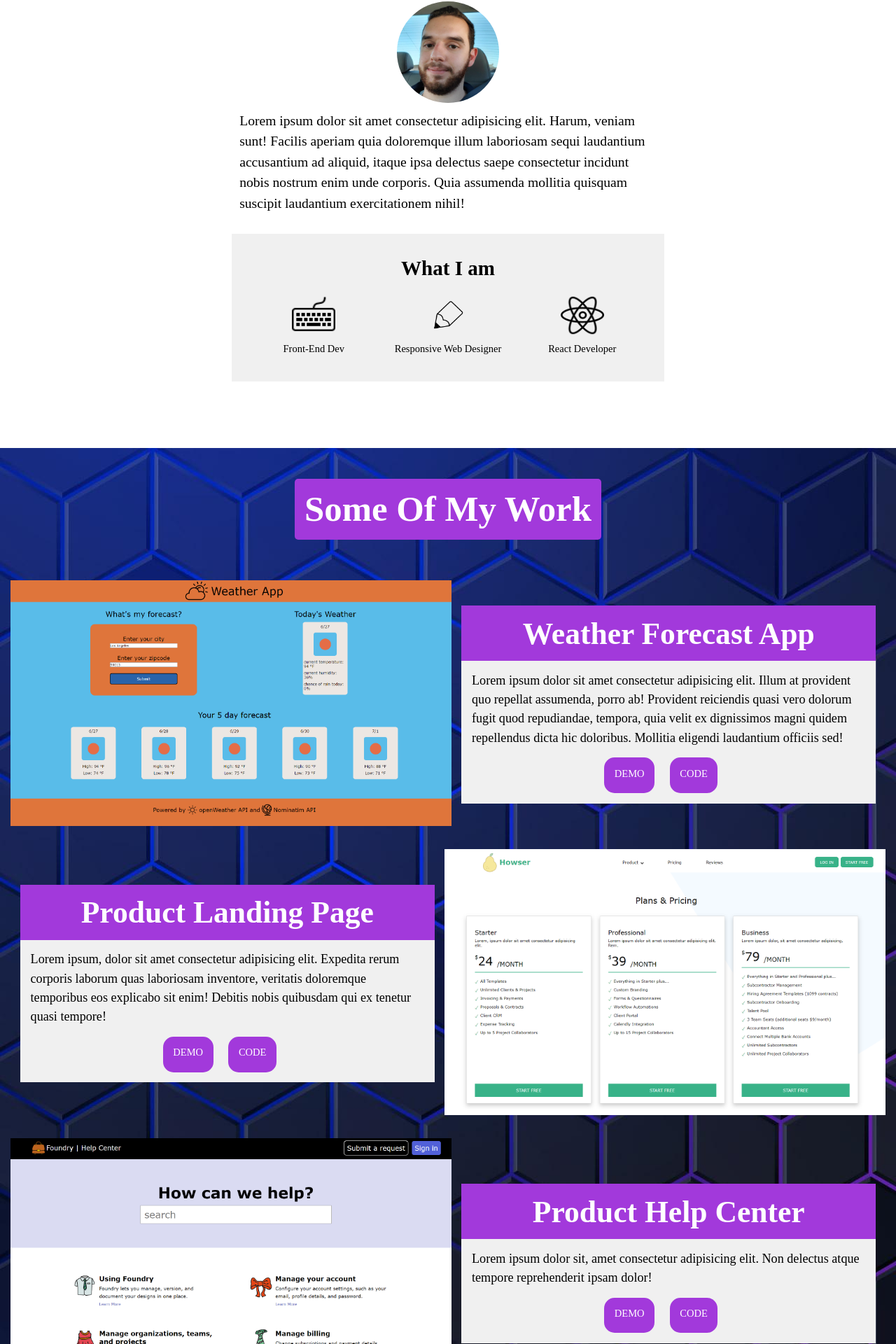
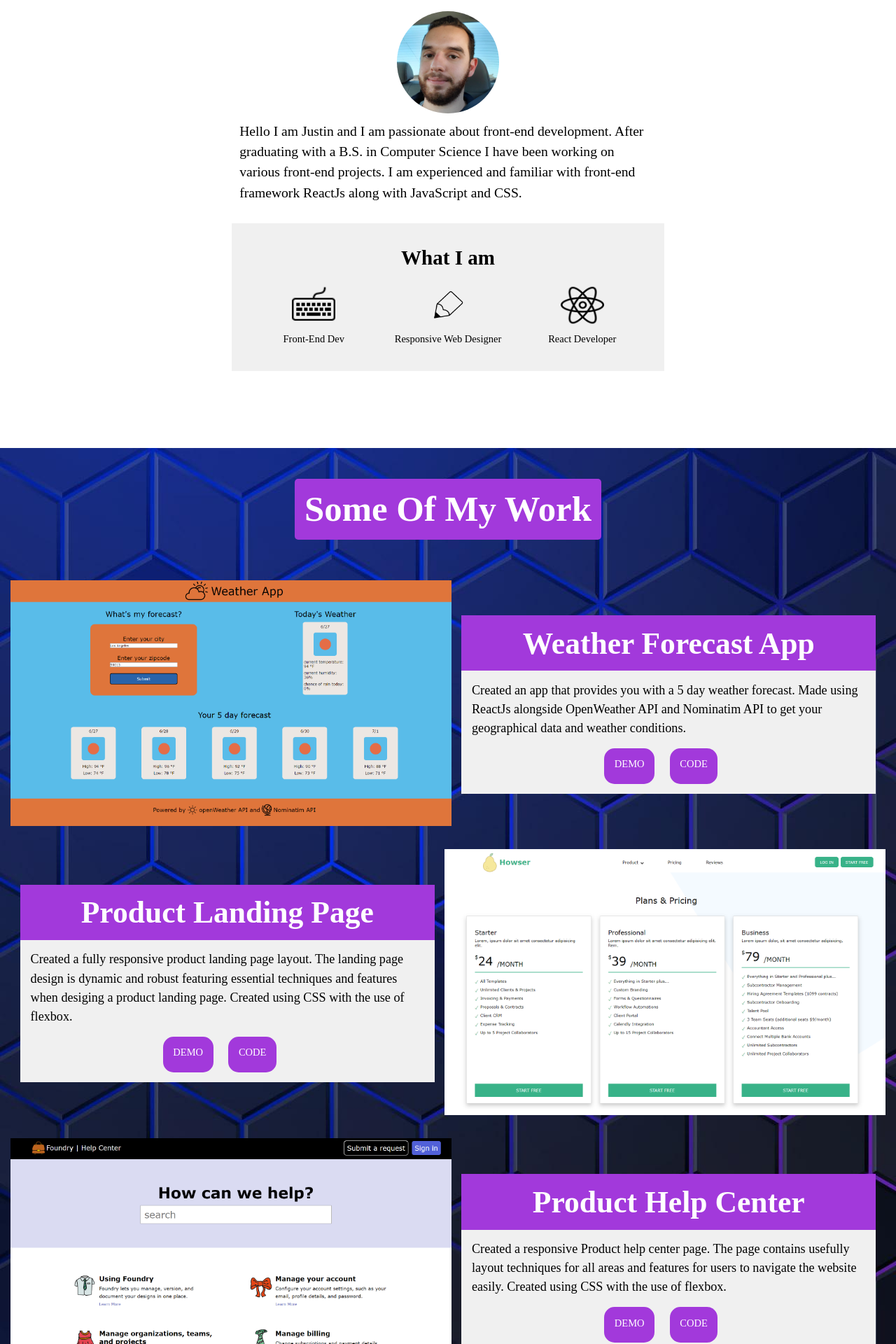
Before and after one commit to metalwings001/porfolio-react, a React (Create React App) app: page / in a window 1280 px wide. Shown: the part 985-2905 px from the top of the page at 70% size. Built offline with nearby package versions, Linux system fonts and the light colour scheme.

Commit message:
added real text

```diff
--- a/src/App.js
+++ b/src/App.js
@@ -144,7 +144,8 @@ const About = () => {
         About Me
       </div>
       <img className='face-image' src={me} alt='pic of my face'></img>
-      <p className='about-text'>Lorem ipsum dolor sit amet consectetur adipisicing elit. Harum, veniam sunt! Facilis aperiam quia doloremque illum laboriosam sequi laudantium accusantium ad aliquid, itaque ipsa delectus saepe consectetur incidunt nobis nostrum enim unde corporis. Quia assumenda mollitia quisquam suscipit laudantium exercitationem nihil!</p>
+      <p className='about-text'>Hello I am Justin and I am passionate about front-end development. After graduating with a B.S. in Computer Science I have been working on various front-end projects. I am experienced and familiar with front-end framework ReactJs along with JavaScript and CSS.
+</p>
       <div className="about-box">
         <div className='box-title'>
           What I am
@@ -180,7 +181,7 @@ const WorkDesktop = () => {
           <div className='work-image-text'> Weather Forecast App</div>
         </div>
         <div className='work-box'> <div className='work-text'>Weather Forecast App</div>
-        <div className='work-details'>Lorem ipsum dolor sit amet consectetur adipisicing elit. Illum at provident quo repellat assumenda, porro ab! Provident reiciendis quasi vero dolorum fugit quod repudiandae, tempora, quia velit ex dignissimos magni quidem repellendus dicta hic doloribus. Mollitia eligendi laudantium officiis sed!</div>
+        <div className='work-details'>Created an app that provides you with a 5 day weather forecast. Made using ReactJs alongside OpenWeather API and Nominatim API to get your geographical data and weather conditions.</div>
         <div className='work-bar'>
           <a href='https://metalwings001.github.io/forecast-app/' target="_blank" className='work-btn'>DEMO</a> <a target="_blank" href='https://github.com/metalwings001/weather_app_public' className='work-btn'>CODE</a>
         </div>
@@ -188,7 +189,7 @@ const WorkDesktop = () => {
       </div>
       <div className='work-item'>
       <div className='work-box'> <div className='work-text'>Product Landing Page</div>
-        <div className='work-details'>Lorem ipsum, dolor sit amet consectetur adipisicing elit. Expedita rerum corporis laborum quas laboriosam inventore, veritatis doloremque temporibus eos explicabo sit enim! Debitis nobis quibusdam qui ex tenetur quasi tempore!</div>
+        <div className='work-details'>Created a fully responsive product landing page layout. The landing page design is dynamic and robust featuring essential techniques and features when desiging a product landing page. Created using CSS with the use of flexbox. </div>
         <div className='work-bar'>
           <a target="_blank" href='https://metalwings001.github.io/product-landing-page/' className='work-btn'>DEMO</a> <a target="_blank" href='https://github.com/metalwings001/product-landing-page/tree/master' className='work-btn'>CODE</a>
         </div>
@@ -205,7 +206,7 @@ const WorkDesktop = () => {
         </div>
 
         <div className='work-box'> <div className='work-text'>Product Help Center</div>
-        <div className='work-details'>Lorem ipsum dolor sit, amet consectetur adipisicing elit. Non delectus atque tempore reprehenderit ipsam dolor!</div>
+        <div className='work-details'>Created a responsive Product help center page. The page contains usefully layout techniques for all areas and features for users to navigate the website easily. Created using CSS with the use of flexbox. </div>
         <div className='work-bar'>
           <a target="_blank" href='https://metalwings001.github.io/help-center/' className='work-btn'>DEMO</a> <a target="_blank" href='https://github.com/metalwings001/help-center' className='work-btn'>CODE</a>
         </div></div>
@@ -223,28 +224,28 @@ const WorkMobile = () => {
     <div className='work-item'>
 
       <div className='work-box'> <div className='work-text'>Weather Forecast App</div>
-      <div className='work-details'>Lorem ipsum dolor sit amet consectetur adipisicing elit. Illum at provident quo repellat assumenda, porro ab! Provident reiciendis quasi vero dolorum fugit quod repudiandae, tempora, quia velit ex dignissimos magni quidem repellendus dicta hic doloribus. Mollitia eligendi laudantium officiis sed!</div>
+      <div className='work-details'>Created an app that provides you with a 5 day weather forecast. Made using ReactJs alongside OpenWeather API and Nominatim API to get your geographical data and weather conditions.</div>
       <div className='work-bar'>
-        <a href='#' className='work-btn'>DEMO</a> <a href='#' className='work-btn'>CODE</a>
+      <a href='https://metalwings001.github.io/forecast-app/' target="_blank" className='work-btn'>DEMO</a> <a target="_blank" href='https://github.com/metalwings001/weather_app_public' className='work-btn'>CODE</a>
       </div>
 
       </div>
 
       <div className='work-image-box'>
-          <img className='work-image' src={weather}></img>
-          <div className='work-image-text'> Weather Forecast App</div>
+        <a target="_blank" href='https://metalwings001.github.io/forecast-app/'><img className='work-image' src={weather}></img></a>
+        <div className='work-image-text'> Weather Forecast App</div>
       </div>
 
     </div>
     <div className='work-item'>
     <div className='work-box'> <div className='work-text'>Product Landing Page</div>
-      <div className='work-details'>Lorem ipsum, dolor sit amet consectetur adipisicing elit. Expedita rerum corporis laborum quas laboriosam inventore, veritatis doloremque temporibus eos explicabo sit enim! Debitis nobis quibusdam qui ex tenetur quasi tempore!</div>
+      <div className='work-details'>Created a fully responsive product landing page layout. The landing page design is dynamic and robust featuring essential techniques and features when desiging a product landing page. Created using CSS with the use of flexbox.</div>
       <div className='work-bar'>
-        <a href='#' className='work-btn'>DEMO</a> <a href='#' className='work-btn'>CODE</a>
+      <a target="_blank" href='https://metalwings001.github.io/product-landing-page/' className='work-btn'>DEMO</a> <a target="_blank" href='https://github.com/metalwings001/product-landing-page/tree/master' className='work-btn'>CODE</a>
       </div>
       </div>
       <div className='work-image-box'>
-        <img className='work-image' src={web2}></img>
+        <a target="_blank" href='https://metalwings001.github.io/product-landing-page/'><img className='work-image' src={web2}></img></a>
         <div className='work-image-text'> Product Landing Page </div>
       </div>
     </div>
@@ -252,12 +253,12 @@ const WorkMobile = () => {
 
 
       <div className='work-box'> <div className='work-text'>Product Help Center</div>
-      <div className='work-details'>Lorem ipsum dolor sit, amet consectetur adipisicing elit. Non delectus atque tempore reprehenderit ipsam dolor!</div>
+      <div className='work-details'>Created a responsive Product help center page. The page contains usefully layout techniques for all areas and features for users to navigate the website easily. Created using CSS with the use of flexbox.</div>
       <div className='work-bar'>
-        <a href='#' className='work-btn'>DEMO</a> <a href='#' className='work-btn'>CODE</a>
+      <a target="_blank" href='https://metalwings001.github.io/help-center/' className='work-btn'>DEMO</a> <a target="_blank" href='https://github.com/metalwings001/help-center' className='work-btn'>CODE</a>
       </div></div>
       <div className='work-image-box'>
-        <img className='work-image' src={web1}></img>
+        <a target="_blank" href='https://metalwings001.github.io/help-center/'><img className='work-image' src={web1}></img></a>
         <div className='work-image-text'> Product Help Center </div>
       </div>
 
@@ -301,6 +302,7 @@ const Footer = () => {
 
         </ul>
         <div className='footer-name'>Justin De León</div>
+        <div className='footer-name'>Email me: jadeleon3@gmail.com</div>
       </footer>
     </div>
   )
```
